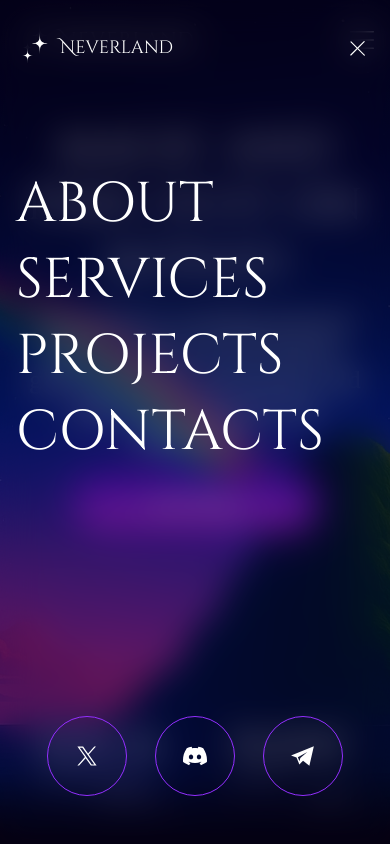
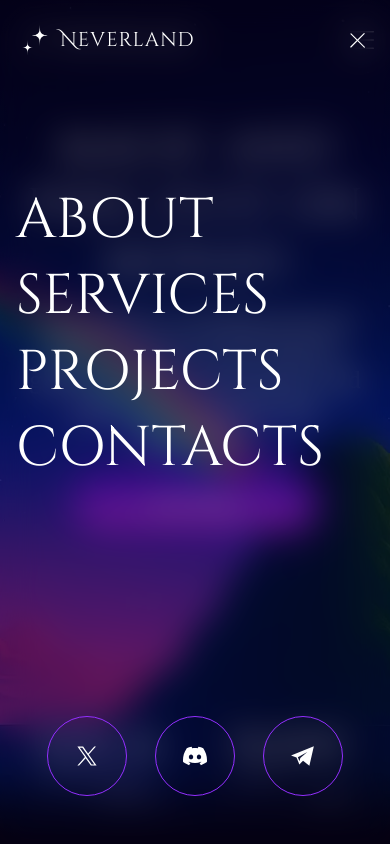
Before and after one commit to Neverland-Money/neverland-landing, a Next.js app: page / in a window 390 px wide. Both pictures are taken after a click on the button 362 px from the left and 40 px from the top of the page. Built offline with nearby package versions, Linux system fonts and the light colour scheme.

Commit message:
feat: menu logo unified mobile

```diff
--- a/src/components/layout/Header.tsx
+++ b/src/components/layout/Header.tsx
@@ -18,12 +18,12 @@ const Header = () => {
         <div className="flex items-center gap-2">
           <div className="flex items-center gap-1">
             <Image
-              loading="eager"
               src="/assets/images/header/logo.svg"
               alt="Logo"
               width={0}
               height={0}
               className="text-white w-[40px] h-[auto]"
+              priority
             />
             <span className="text-white font-cinzel-decorative text-xl font-normal tracking-wider">
               Neverland
@@ -128,20 +128,20 @@ const Header = () => {
       {/* Mobile Menu Overlay */}
       {mobileMenuOpen && (
         <div className="fixed inset-0 z-50 bg-[rgba(5,2,18,0.40)] backdrop-filter backdrop-blur-[17px] md:hidden overflow-y-auto">
-          <div className="flex flex-col items-start justify-start pt-8 h-full w-full px-4">
+          <div className="flex flex-col items-start justify-start h-full w-full px-4">
             {/* Top row with Logo and Close button */}
-            <div className="flex w-full items-center justify-between mb-16">
+            <div className="flex w-full items-center justify-between h-[80px] mb-16">
               {/* Logo Section */}
               <div className="flex items-center gap-1 w-[144px] h-[20px] flex-shrink-0">
                 <Image
-                  loading="eager"
                   src="/assets/images/header/logo.svg"
                   alt="Logo"
                   width={0}
                   height={0}
                   className="text-white w-[40px] h-[auto]"
+                  priority
                 />
-                <span className="text-white font-cinzel-decorative text-[18px] font-normal leading-[110%]">
+                <span className="text-white font-cinzel-decorative text-xl font-normal tracking-wider">
                   Neverland
                 </span>
               </div>
--- a/src/components/sections/HeroSection.tsx
+++ b/src/components/sections/HeroSection.tsx
@@ -118,7 +118,7 @@ export default function HeroSection() {
         <div
           className="absolute inset-0 md:hidden w-full h-full bg-lightgray"
           style={{
-            backgroundImage: "url('/assets/images/hero/background.png')",
+            backgroundImage: "url('/assets/images/hero/background.webp')",
             backgroundRepeat: "no-repeat",
             backgroundPosition: "-860px bottom",
             backgroundSize: "350% auto",
@@ -129,7 +129,7 @@ export default function HeroSection() {
         <div
           className="absolute inset-0 hidden md:block w-full h-full"
           style={{
-            background: "url('/assets/images/hero/background.png') lightgray -173px -274px / 124% 129% no-repeat",
+            background: "url('/assets/images/hero/background.webp') lightgray -173px -274px / 124% 129% no-repeat",
           }}
         />
       </div>
```
Also changed, not shown: public/assets/images/hero/background.webp (added).
